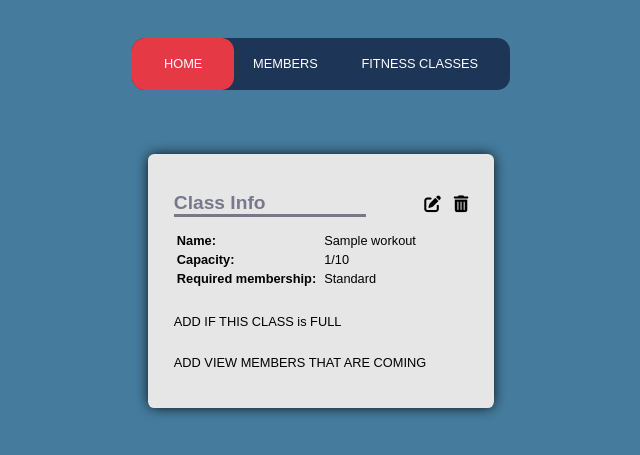
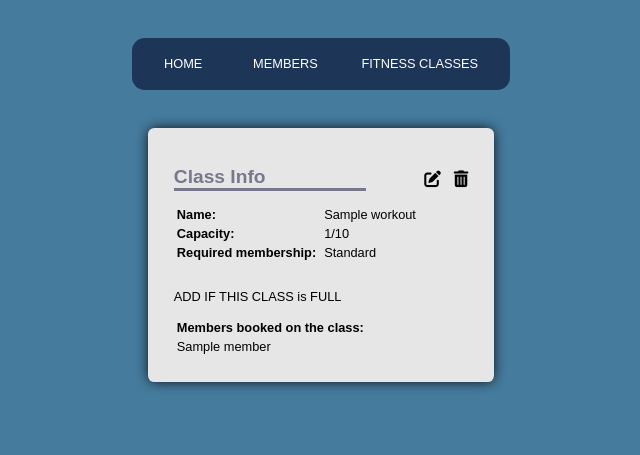
Before and after one commit to tomsdruvas/Flask_Gym_management_app, a Flask app: page /workouts/1 in a window 1280 px wide. Shown: the top 455 px of the page, without its empty margins (319-959 px from the left). Run offline with Flask 2, Linux system fonts and the light colour scheme; a database or web service that is not in the repository returns one stand-in record (values such as "Sample title"); some libraries are stand-ins or nearby versions.

Commit message:
made a list of members on class page

```diff
--- a/controllers/workout_controller.py
+++ b/controllers/workout_controller.py
@@ -1,5 +1,6 @@
 from flask import Flask, render_template, request, redirect
 from flask import Blueprint
+from controllers.member_controller import members
 from models.activity import Activity
 from models.workout import Workout
 import repositories.activity_repository as activity_repository
@@ -31,7 +32,8 @@ def create_workout():
 def show_workout(id):
     workout = workout_repository.select(id)
     current_participants = len(workout_repository.members_in_class(workout))
-    return render_template('workouts/show.html', workout = workout, current_participants = current_participants)
+    members_going = workout_repository.members_in_class(workout)
+    return render_template('workouts/show.html', workout = workout, members_going = members_going, current_participants = current_participants)
 
 
 
--- a/static/css/style.css
+++ b/static/css/style.css
@@ -63,17 +63,17 @@ a:nth-child(5) {
 	width: 120px;
 } */
 
-nav .start-home, a:nth-child(1):hover~.animation {
+nav a:nth-child(1):hover~.animation {
 	width: 7.97vw;
 	left: 0;
 	background-color: #e63946;
 }
-nav .start-about, a:nth-child(2):hover~.animation {
+nav a:nth-child(2):hover~.animation {
 	width: 8vw;
 	left: 7.97vw;
 	background-color: #e63946;
 }
-nav .start-blog, a:nth-child(3):hover~.animation {
+nav a:nth-child(3):hover~.animation {
 	width: 13vw;
 	left: 16.5vw;
 	background-color: #e63946;
@@ -102,7 +102,7 @@ nav .start-contact, a:nth-child(5):hover~.animation {
     background:#e6e6e6;
     border-radius:0.5vw;
     box-shadow:0vw 0vw 1vw -0.1vw #000;
-    margin:5vw auto;
+    margin:3vw auto;
     padding:2vw 2vw;
     max-width:30vw;
     box-sizing:border-box;
@@ -116,7 +116,7 @@ section {
     background:#e6e6e6;
     border-radius:0.5vw;
     box-shadow:0vw 0vw 1vw -0.1vw #000;
-    margin:5vw auto;
+    margin:3vw auto;
     padding:2vw 2vw;
     max-width:30vw;
     box-sizing:border-box;
--- a/templates/base.html
+++ b/templates/base.html
@@ -16,7 +16,7 @@
         <a href="/">Home</a>
         <a href="/members">Members</a>
         <a href="/workouts">Fitness Classes</a>
-        <div class="animation start-home"></div>
+        <div class="animation"></div>
     </nav>
 
 
--- a/templates/workouts/show.html
+++ b/templates/workouts/show.html
@@ -47,7 +47,17 @@
         </tr>
       </table>
       <p>ADD IF THIS CLASS is FULL</p>
-    <p>ADD VIEW MEMBERS THAT ARE COMING</p>
+    <table>
+      <tr>
+      <th>Members booked on the class:</th>
+    </tr>
+
+      {% for members in members_going %}
+      <tr>
+      <td>{{members.name}}</td>
+    </tr>
+  {% endfor %}
+    </table>
     </article>
 </section>
 
```
